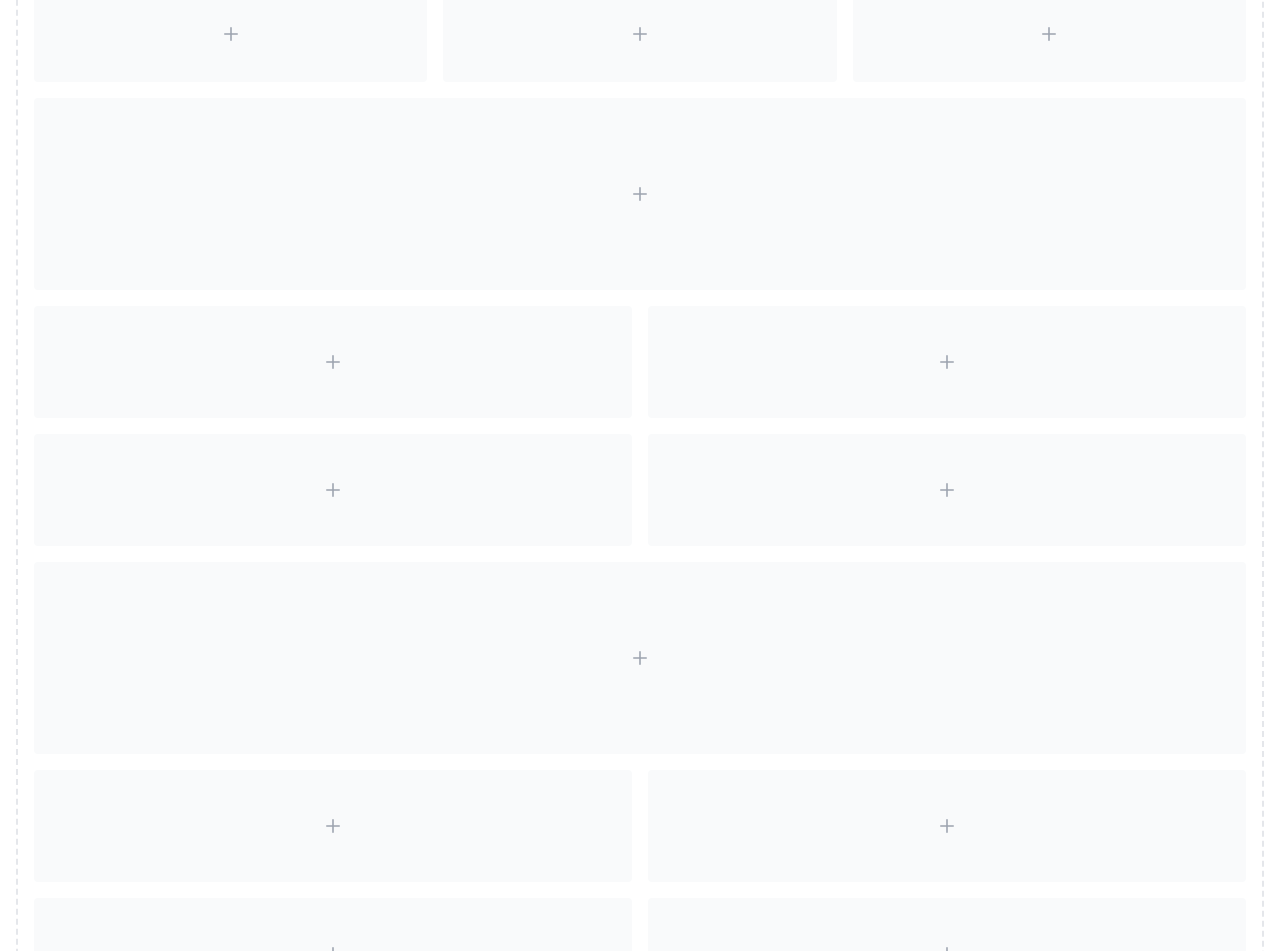
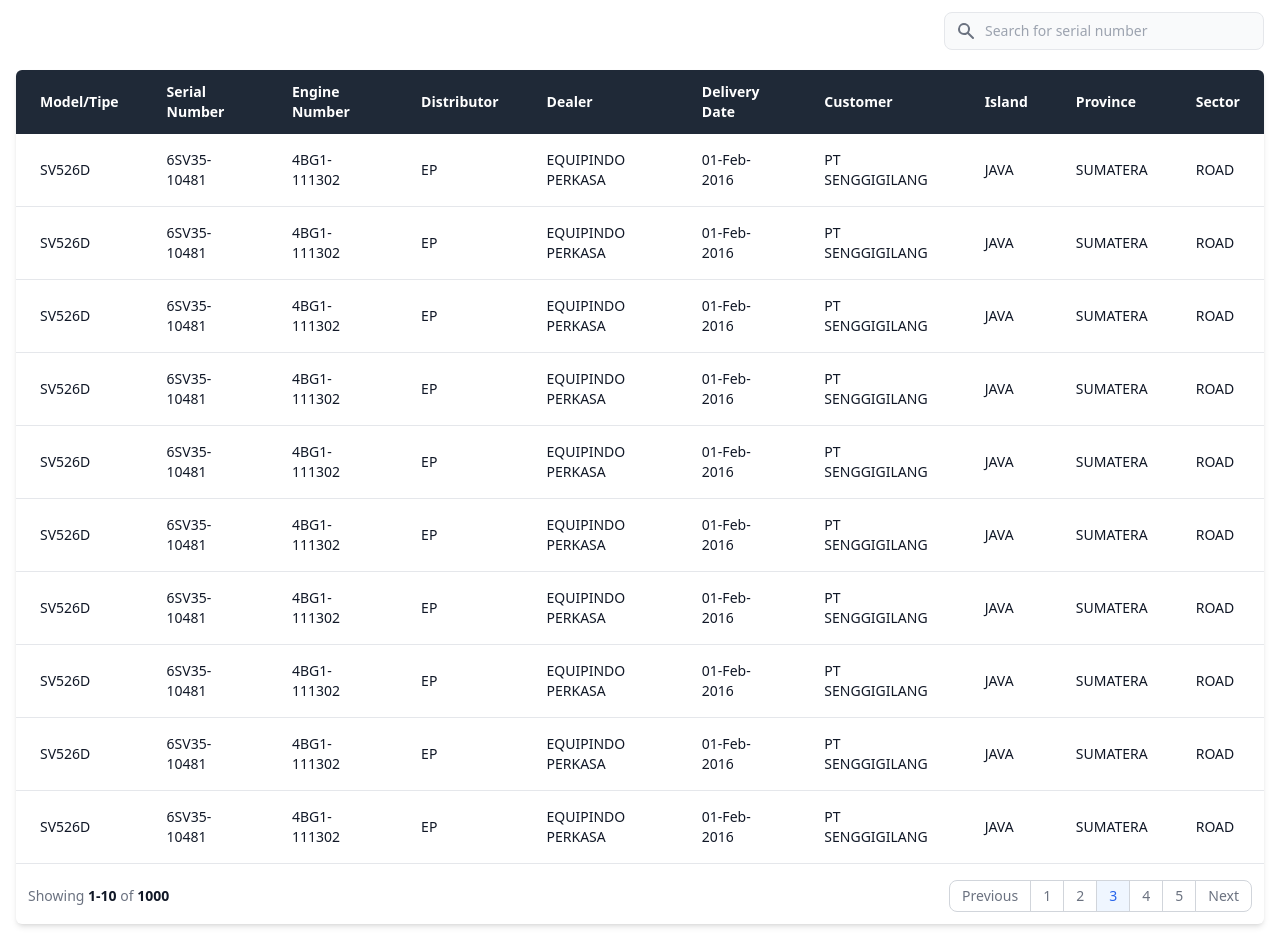
Before and after one commit to SultanDaffaN/smart-sales, a Next.js app: page /master-data/data-unit in a window 1280 px wide. Shown: the part 160-1111 px from the top of the page. Built offline with nearby package versions, Linux system fonts and the light colour scheme.

Commit message:
complete master data unit

```diff
--- a/app/master-data/data-unit/page.tsx
+++ b/app/master-data/data-unit/page.tsx
@@ -1,263 +1,289 @@
 export default function DataUnit() {
   return (
     <>
-      <h1 className="text-3xl text-center font-bold text-black mb-5">
-        This is Data Unit
+      <h1 className="text-3xl text-center font-bold text-black my-8">
+        Master Data Unit
       </h1>
-      <div className="p-4 border-2 border-gray-200 border-dashed rounded-lg dark:border-gray-700">
-        <div className="grid grid-cols-3 gap-4 mb-4">
-          <div className="flex items-center justify-center h-24 rounded bg-gray-50 dark:bg-gray-800">
-            <p className="text-2xl text-gray-400 dark:text-gray-500">
-              <svg
-                className="w-3.5 h-3.5"
-                aria-hidden="true"
-                xmlns="http://www.w3.org/2000/svg"
-                fill="none"
-                viewBox="0 0 18 18"
-              >
-                <path
-                  stroke="currentColor"
-                  strokeLinecap="round"
-                  strokeLinejoin="round"
-                  strokeWidth="2"
-                  d="M9 1v16M1 9h16"
-                />
-              </svg>
-            </p>
-          </div>
-          <div className="flex items-center justify-center h-24 rounded bg-gray-50 dark:bg-gray-800">
-            <p className="text-2xl text-gray-400 dark:text-gray-500">
-              <svg
-                className="w-3.5 h-3.5"
-                aria-hidden="true"
-                xmlns="http://www.w3.org/2000/svg"
-                fill="none"
-                viewBox="0 0 18 18"
-              >
-                <path
-                  stroke="currentColor"
-                  strokeLinecap="round"
-                  strokeLinejoin="round"
-                  strokeWidth="2"
-                  d="M9 1v16M1 9h16"
-                />
-              </svg>
-            </p>
-          </div>
-          <div className="flex items-center justify-center h-24 rounded bg-gray-50 dark:bg-gray-800">
-            <p className="text-2xl text-gray-400 dark:text-gray-500">
-              <svg
-                className="w-3.5 h-3.5"
-                aria-hidden="true"
-                xmlns="http://www.w3.org/2000/svg"
-                fill="none"
-                viewBox="0 0 18 18"
-              >
-                <path
-                  stroke="currentColor"
-                  strokeLinecap="round"
-                  strokeLinejoin="round"
-                  strokeWidth="2"
-                  d="M9 1v16M1 9h16"
-                />
-              </svg>
-            </p>
-          </div>
-        </div>
-        <div className="flex items-center justify-center h-48 mb-4 rounded bg-gray-50 dark:bg-gray-800">
-          <p className="text-2xl text-gray-400 dark:text-gray-500">
+
+      <div className="flex justify-end mb-5">
+        <div className="relative">
+          <div className="absolute inset-y-0 left-0 rtl:inset-r-0 rtl:right-0 flex items-center ps-3 pointer-events-none">
             <svg
-              className="w-3.5 h-3.5"
+              className="w-5 h-5 text-gray-500 dark:text-gray-400"
               aria-hidden="true"
+              fill="currentColor"
+              viewBox="0 0 20 20"
               xmlns="http://www.w3.org/2000/svg"
-              fill="none"
-              viewBox="0 0 18 18"
             >
               <path
-                stroke="currentColor"
-                strokeLinecap="round"
-                strokeLinejoin="round"
-                strokeWidth="2"
-                d="M9 1v16M1 9h16"
-              />
+                fill-rule="evenodd"
+                d="M8 4a4 4 0 100 8 4 4 0 000-8zM2 8a6 6 0 1110.89 3.476l4.817 4.817a1 1 0 01-1.414 1.414l-4.816-4.816A6 6 0 012 8z"
+                clip-rule="evenodd"
+              ></path>
             </svg>
-          </p>
+          </div>
+          <input
+            type="text"
+            id="table-search"
+            className="block p-2 ps-10 text-sm text-gray-900 border rounded-lg w-80 bg-gray-50 focus:border-gray-800 focus:ring-gray-800"
+            placeholder="Search for serial number"
+          />
         </div>
-        <div className="grid grid-cols-2 gap-4 mb-4">
-          <div className="flex items-center justify-center rounded bg-gray-50 h-28 dark:bg-gray-800">
-            <p className="text-2xl text-gray-400 dark:text-gray-500">
-              <svg
-                className="w-3.5 h-3.5"
-                aria-hidden="true"
-                xmlns="http://www.w3.org/2000/svg"
-                fill="none"
-                viewBox="0 0 18 18"
+      </div>
+
+      <div className="relative overflow-x-auto shadow-md sm:rounded-md">
+        <table className="w-full text-sm text-left rtl:text-right text-white">
+          <thead className="bg-gray-800">
+            <tr>
+              <th scope="col" className="px-6 py-3">
+                Model/Tipe
+              </th>
+              <th scope="col" className="px-6 py-3">
+                Serial Number
+              </th>
+              <th scope="col" className="px-6 py-3">
+                Engine Number
+              </th>
+              <th scope="col" className="px-6 py-3">
+                Distributor
+              </th>
+              <th scope="col" className="px-6 py-3">
+                Dealer
+              </th>
+              <th scope="col" className="px-6 py-3">
+                Delivery Date
+              </th>
+              <th scope="col" className="px-6 py-3">
+                Customer
+              </th>
+              <th scope="col" className="px-6 py-3">
+                Island
+              </th>
+              <th scope="col" className="px-6 py-3">
+                Province
+              </th>
+              <th scope="col" className="px-6 py-3">
+                Sector
+              </th>
+            </tr>
+          </thead>
+          <tbody>
+            <tr className="bg-white border-b  hover:bg-gray-50">
+              <th className="px-6 py-4 font-medium text-gray-900 whitespace-nowrap dark:text-white">
+                SV526D
+              </th>
+              <td className="px-6 py-4 text-gray-900">6SV35-10481</td>
+              <td className="px-6 py-4 text-gray-900">4BG1-111302</td>
+              <td className="px-6 py-4 text-gray-900">EP</td>
+              <td className="px-6 py-4 text-gray-900">EQUIPINDO PERKASA</td>
+              <td className="px-6 py-4 text-gray-900">01-Feb-2016</td>
+              <td className="px-6 py-4 text-gray-900">PT SENGGIGILANG</td>
+              <td className="px-6 py-4 text-gray-900">JAVA</td>
+              <td className="px-6 py-4 text-gray-900">SUMATERA</td>
+              <td className="px-6 py-4 text-gray-900">ROAD</td>
+            </tr>
+            <tr className="bg-white border-b  hover:bg-gray-50">
+              <th className="px-6 py-4 font-medium text-gray-900 whitespace-nowrap dark:text-white">
+                SV526D
+              </th>
+              <td className="px-6 py-4 text-gray-900">6SV35-10481</td>
+              <td className="px-6 py-4 text-gray-900">4BG1-111302</td>
+              <td className="px-6 py-4 text-gray-900">EP</td>
+              <td className="px-6 py-4 text-gray-900">EQUIPINDO PERKASA</td>
+              <td className="px-6 py-4 text-gray-900">01-Feb-2016</td>
+              <td className="px-6 py-4 text-gray-900">PT SENGGIGILANG</td>
+              <td className="px-6 py-4 text-gray-900">JAVA</td>
+              <td className="px-6 py-4 text-gray-900">SUMATERA</td>
+              <td className="px-6 py-4 text-gray-900">ROAD</td>
+            </tr>
+            <tr className="bg-white border-b  hover:bg-gray-50">
+              <th className="px-6 py-4 font-medium text-gray-900 whitespace-nowrap dark:text-white">
+                SV526D
+              </th>
+              <td className="px-6 py-4 text-gray-900">6SV35-10481</td>
+              <td className="px-6 py-4 text-gray-900">4BG1-111302</td>
+              <td className="px-6 py-4 text-gray-900">EP</td>
+              <td className="px-6 py-4 text-gray-900">EQUIPINDO PERKASA</td>
+              <td className="px-6 py-4 text-gray-900">01-Feb-2016</td>
+              <td className="px-6 py-4 text-gray-900">PT SENGGIGILANG</td>
+              <td className="px-6 py-4 text-gray-900">JAVA</td>
+              <td className="px-6 py-4 text-gray-900">SUMATERA</td>
+              <td className="px-6 py-4 text-gray-900">ROAD</td>
+            </tr>
+            <tr className="bg-white border-b  hover:bg-gray-50">
+              <th className="px-6 py-4 font-medium text-gray-900 whitespace-nowrap dark:text-white">
+                SV526D
+              </th>
+              <td className="px-6 py-4 text-gray-900">6SV35-10481</td>
+              <td className="px-6 py-4 text-gray-900">4BG1-111302</td>
+              <td className="px-6 py-4 text-gray-900">EP</td>
+              <td className="px-6 py-4 text-gray-900">EQUIPINDO PERKASA</td>
+              <td className="px-6 py-4 text-gray-900">01-Feb-2016</td>
+              <td className="px-6 py-4 text-gray-900">PT SENGGIGILANG</td>
+              <td className="px-6 py-4 text-gray-900">JAVA</td>
+              <td className="px-6 py-4 text-gray-900">SUMATERA</td>
+              <td className="px-6 py-4 text-gray-900">ROAD</td>
+            </tr>
+            <tr className="bg-white border-b  hover:bg-gray-50">
+              <th className="px-6 py-4 font-medium text-gray-900 whitespace-nowrap dark:text-white">
+                SV526D
+              </th>
+              <td className="px-6 py-4 text-gray-900">6SV35-10481</td>
+              <td className="px-6 py-4 text-gray-900">4BG1-111302</td>
+              <td className="px-6 py-4 text-gray-900">EP</td>
+              <td className="px-6 py-4 text-gray-900">EQUIPINDO PERKASA</td>
+              <td className="px-6 py-4 text-gray-900">01-Feb-2016</td>
+              <td className="px-6 py-4 text-gray-900">PT SENGGIGILANG</td>
+              <td className="px-6 py-4 text-gray-900">JAVA</td>
+              <td className="px-6 py-4 text-gray-900">SUMATERA</td>
+              <td className="px-6 py-4 text-gray-900">ROAD</td>
+            </tr>
+            <tr className="bg-white border-b  hover:bg-gray-50">
+              <th className="px-6 py-4 font-medium text-gray-900 whitespace-nowrap dark:text-white">
+                SV526D
+              </th>
+              <td className="px-6 py-4 text-gray-900">6SV35-10481</td>
+              <td className="px-6 py-4 text-gray-900">4BG1-111302</td>
+              <td className="px-6 py-4 text-gray-900">EP</td>
+              <td className="px-6 py-4 text-gray-900">EQUIPINDO PERKASA</td>
+              <td className="px-6 py-4 text-gray-900">01-Feb-2016</td>
+              <td className="px-6 py-4 text-gray-900">PT SENGGIGILANG</td>
+              <td className="px-6 py-4 text-gray-900">JAVA</td>
+              <td className="px-6 py-4 text-gray-900">SUMATERA</td>
+              <td className="px-6 py-4 text-gray-900">ROAD</td>
+            </tr>
+            <tr className="bg-white border-b  hover:bg-gray-50">
+              <th className="px-6 py-4 font-medium text-gray-900 whitespace-nowrap dark:text-white">
+                SV526D
+              </th>
+              <td className="px-6 py-4 text-gray-900">6SV35-10481</td>
+              <td className="px-6 py-4 text-gray-900">4BG1-111302</td>
+              <td className="px-6 py-4 text-gray-900">EP</td>
+              <td className="px-6 py-4 text-gray-900">EQUIPINDO PERKASA</td>
+              <td className="px-6 py-4 text-gray-900">01-Feb-2016</td>
+              <td className="px-6 py-4 text-gray-900">PT SENGGIGILANG</td>
+              <td className="px-6 py-4 text-gray-900">JAVA</td>
+              <td className="px-6 py-4 text-gray-900">SUMATERA</td>
+              <td className="px-6 py-4 text-gray-900">ROAD</td>
+            </tr>
+            <tr className="bg-white border-b  hover:bg-gray-50">
+              <th className="px-6 py-4 font-medium text-gray-900 whitespace-nowrap dark:text-white">
+                SV526D
+              </th>
+              <td className="px-6 py-4 text-gray-900">6SV35-10481</td>
+              <td className="px-6 py-4 text-gray-900">4BG1-111302</td>
+              <td className="px-6 py-4 text-gray-900">EP</td>
+              <td className="px-6 py-4 text-gray-900">EQUIPINDO PERKASA</td>
+              <td className="px-6 py-4 text-gray-900">01-Feb-2016</td>
+              <td className="px-6 py-4 text-gray-900">PT SENGGIGILANG</td>
+              <td className="px-6 py-4 text-gray-900">JAVA</td>
+              <td className="px-6 py-4 text-gray-900">SUMATERA</td>
+              <td className="px-6 py-4 text-gray-900">ROAD</td>
+            </tr>
+            <tr className="bg-white border-b  hover:bg-gray-50">
+              <th className="px-6 py-4 font-medium text-gray-900 whitespace-nowrap dark:text-white">
+                SV526D
+              </th>
+              <td className="px-6 py-4 text-gray-900">6SV35-10481</td>
+              <td className="px-6 py-4 text-gray-900">4BG1-111302</td>
+              <td className="px-6 py-4 text-gray-900">EP</td>
+              <td className="px-6 py-4 text-gray-900">EQUIPINDO PERKASA</td>
+              <td className="px-6 py-4 text-gray-900">01-Feb-2016</td>
+              <td className="px-6 py-4 text-gray-900">PT SENGGIGILANG</td>
+              <td className="px-6 py-4 text-gray-900">JAVA</td>
+              <td className="px-6 py-4 text-gray-900">SUMATERA</td>
+              <td className="px-6 py-4 text-gray-900">ROAD</td>
+            </tr>
+            <tr className="bg-white border-b  hover:bg-gray-50">
+              <th className="px-6 py-4 font-medium text-gray-900 whitespace-nowrap dark:text-white">
+                SV526D
+              </th>
+              <td className="px-6 py-4 text-gray-900">6SV35-10481</td>
+              <td className="px-6 py-4 text-gray-900">4BG1-111302</td>
+              <td className="px-6 py-4 text-gray-900">EP</td>
+              <td className="px-6 py-4 text-gray-900">EQUIPINDO PERKASA</td>
+              <td className="px-6 py-4 text-gray-900">01-Feb-2016</td>
+              <td className="px-6 py-4 text-gray-900">PT SENGGIGILANG</td>
+              <td className="px-6 py-4 text-gray-900">JAVA</td>
+              <td className="px-6 py-4 text-gray-900">SUMATERA</td>
+              <td className="px-6 py-4 text-gray-900">ROAD</td>
+            </tr>
+          </tbody>
+        </table>
+        <nav
+          className="flex items-center flex-column flex-wrap md:flex-row justify-between pt-4 p-3"
+          aria-label="Table navigation"
+        >
+          <span className="text-sm font-normal text-gray-500 dark:text-gray-400 mb-4 md:mb-0 block w-full md:inline md:w-auto">
+            Showing{" "}
+            <span className="font-semibold text-gray-900 dark:text-white">
+              1-10
+            </span>{" "}
+            of{" "}
+            <span className="font-semibold text-gray-900 dark:text-white">
+              1000
+            </span>
+          </span>
+          <ul className="inline-flex -space-x-px rtl:space-x-reverse text-sm h-8">
+            <li>
+              <a
+                href="#"
+                className="flex items-center justify-center px-3 h-8 ms-0 leading-tight text-gray-500 bg-white border border-gray-300 rounded-s-lg hover:bg-gray-100 hover:text-gray-700 dark:bg-gray-800 dark:border-gray-700 dark:text-gray-400 dark:hover:bg-gray-700 dark:hover:text-white"
               >
-                <path
-                  stroke="currentColor"
-                  strokeLinecap="round"
-                  strokeLinejoin="round"
-                  strokeWidth="2"
-                  d="M9 1v16M1 9h16"
-                />
-              </svg>
-            </p>
-          </div>
-          <div className="flex items-center justify-center rounded bg-gray-50 h-28 dark:bg-gray-800">
-            <p className="text-2xl text-gray-400 dark:text-gray-500">
-              <svg
-                className="w-3.5 h-3.5"
-                aria-hidden="true"
-                xmlns="http://www.w3.org/2000/svg"
-                fill="none"
-                viewBox="0 0 18 18"
+                Previous
+              </a>
+            </li>
+            <li>
+              <a
+                href="#"
+                className="flex items-center justify-center px-3 h-8 leading-tight text-gray-500 bg-white border border-gray-300 hover:bg-gray-100 hover:text-gray-700 dark:bg-gray-800 dark:border-gray-700 dark:text-gray-400 dark:hover:bg-gray-700 dark:hover:text-white"
               >
-                <path
-                  stroke="currentColor"
-                  strokeLinecap="round"
-                  strokeLinejoin="round"
-                  strokeWidth="2"
-                  d="M9 1v16M1 9h16"
-                />
-              </svg>
-            </p>
-          </div>
-          <div className="flex items-center justify-center rounded bg-gray-50 h-28 dark:bg-gray-800">
-            <p className="text-2xl text-gray-400 dark:text-gray-500">
-              <svg
-                className="w-3.5 h-3.5"
-                aria-hidden="true"
-                xmlns="http://www.w3.org/2000/svg"
-                fill="none"
-                viewBox="0 0 18 18"
+                1
+              </a>
+            </li>
+            <li>
+              <a
+                href="#"
+                className="flex items-center justify-center px-3 h-8 leading-tight text-gray-500 bg-white border border-gray-300 hover:bg-gray-100 hover:text-gray-700 dark:bg-gray-800 dark:border-gray-700 dark:text-gray-400 dark:hover:bg-gray-700 dark:hover:text-white"
               >
-                <path
-                  stroke="currentColor"
-                  strokeLinecap="round"
-                  strokeLinejoin="round"
-                  strokeWidth="2"
-                  d="M9 1v16M1 9h16"
-                />
-              </svg>
-            </p>
-          </div>
-          <div className="flex items-center justify-center rounded bg-gray-50 h-28 dark:bg-gray-800">
-            <p className="text-2xl text-gray-400 dark:text-gray-500">
-              <svg
-                className="w-3.5 h-3.5"
-                aria-hidden="true"
-                xmlns="http://www.w3.org/2000/svg"
-                fill="none"
-                viewBox="0 0 18 18"
+                2
+              </a>
+            </li>
+            <li>
+              <a
+                href="#"
+                aria-current="page"
+                className="flex items-center justify-center px-3 h-8 text-blue-600 border border-gray-300 bg-blue-50 hover:bg-blue-100 hover:text-blue-700 dark:border-gray-700 dark:bg-gray-700 dark:text-white"
               >
-                <path
-                  stroke="currentColor"
-                  strokeLinecap="round"
-                  strokeLinejoin="round"
-                  strokeWidth="2"
-                  d="M9 1v16M1 9h16"
-                />
-              </svg>
-            </p>
-          </div>
-        </div>
-        <div className="flex items-center justify-center h-48 mb-4 rounded bg-gray-50 dark:bg-gray-800">
-          <p className="text-2xl text-gray-400 dark:text-gray-500">
-            <svg
-              className="w-3.5 h-3.5"
-              aria-hidden="true"
-              xmlns="http://www.w3.org/2000/svg"
-              fill="none"
-              viewBox="0 0 18 18"
-            >
-              <path
-                stroke="currentColor"
-                strokeLinecap="round"
-                strokeLinejoin="round"
-                strokeWidth="2"
-                d="M9 1v16M1 9h16"
-              />
-            </svg>
-          </p>
-        </div>
-        <div className="grid grid-cols-2 gap-4">
-          <div className="flex items-center justify-center rounded bg-gray-50 h-28 dark:bg-gray-800">
-            <p className="text-2xl text-gray-400 dark:text-gray-500">
-              <svg
-                className="w-3.5 h-3.5"
-                aria-hidden="true"
-                xmlns="http://www.w3.org/2000/svg"
-                fill="none"
-                viewBox="0 0 18 18"
+                3
+              </a>
+            </li>
+            <li>
+              <a
+                href="#"
+                className="flex items-center justify-center px-3 h-8 leading-tight text-gray-500 bg-white border border-gray-300 hover:bg-gray-100 hover:text-gray-700 dark:bg-gray-800 dark:border-gray-700 dark:text-gray-400 dark:hover:bg-gray-700 dark:hover:text-white"
               >
-                <path
-                  stroke="currentColor"
-                  strokeLinecap="round"
-                  strokeLinejoin="round"
-                  strokeWidth="2"
-                  d="M9 1v16M1 9h16"
-                />
-              </svg>
-            </p>
-          </div>
-          <div className="flex items-center justify-center rounded bg-gray-50 h-28 dark:bg-gray-800">
-            <p className="text-2xl text-gray-400 dark:text-gray-500">
-              <svg
-                className="w-3.5 h-3.5"
-                aria-hidden="true"
-                xmlns="http://www.w3.org/2000/svg"
-                fill="none"
-                viewBox="0 0 18 18"
+                4
+              </a>
+            </li>
+            <li>
+              <a
+                href="#"
+                className="flex items-center justify-center px-3 h-8 leading-tight text-gray-500 bg-white border border-gray-300 hover:bg-gray-100 hover:text-gray-700 dark:bg-gray-800 dark:border-gray-700 dark:text-gray-400 dark:hover:bg-gray-700 dark:hover:text-white"
               >
-                <path
-                  stroke="currentColor"
-                  strokeLinecap="round"
-                  strokeLinejoin="round"
-                  strokeWidth="2"
-                  d="M9 1v16M1 9h16"
-                />
-              </svg>
-            </p>
-          </div>
-          <div className="flex items-center justify-center rounded bg-gray-50 h-28 dark:bg-gray-800">
-            <p className="text-2xl text-gray-400 dark:text-gray-500">
-              <svg
-                className="w-3.5 h-3.5"
-                aria-hidden="true"
-                xmlns="http://www.w3.org/2000/svg"
-                fill="none"
-                viewBox="0 0 18 18"
+                5
+              </a>
+            </li>
+            <li>
+              <a
+                href="#"
+                className="flex items-center justify-center px-3 h-8 leading-tight text-gray-500 bg-white border border-gray-300 rounded-e-lg hover:bg-gray-100 hover:text-gray-700 dark:bg-gray-800 dark:border-gray-700 dark:text-gray-400 dark:hover:bg-gray-700 dark:hover:text-white"
               >
-                <path
-                  stroke="currentColor"
-                  strokeLinecap="round"
-                  strokeLinejoin="round"
-                  strokeWidth="2"
-                  d="M9 1v16M1 9h16"
-                />
-              </svg>
-            </p>
-          </div>
-          <div className="flex items-center justify-center rounded bg-gray-50 h-28 dark:bg-gray-800">
-            <p className="text-2xl text-gray-400 dark:text-gray-500">
-              <svg
-                className="w-3.5 h-3.5"
-                aria-hidden="true"
-                xmlns="http://www.w3.org/2000/svg"
-                fill="none"
-                viewBox="0 0 18 18"
-              >
-                <path
-                  stroke="currentColor"
-                  strokeLinecap="round"
-                  strokeLinejoin="round"
-                  strokeWidth="2"
-                  d="M9 1v16M1 9h16"
-                />
-              </svg>
-            </p>
-          </div>
-        </div>
+                Next
+              </a>
+            </li>
+          </ul>
+        </nav>
       </div>
     </>
   );
```
